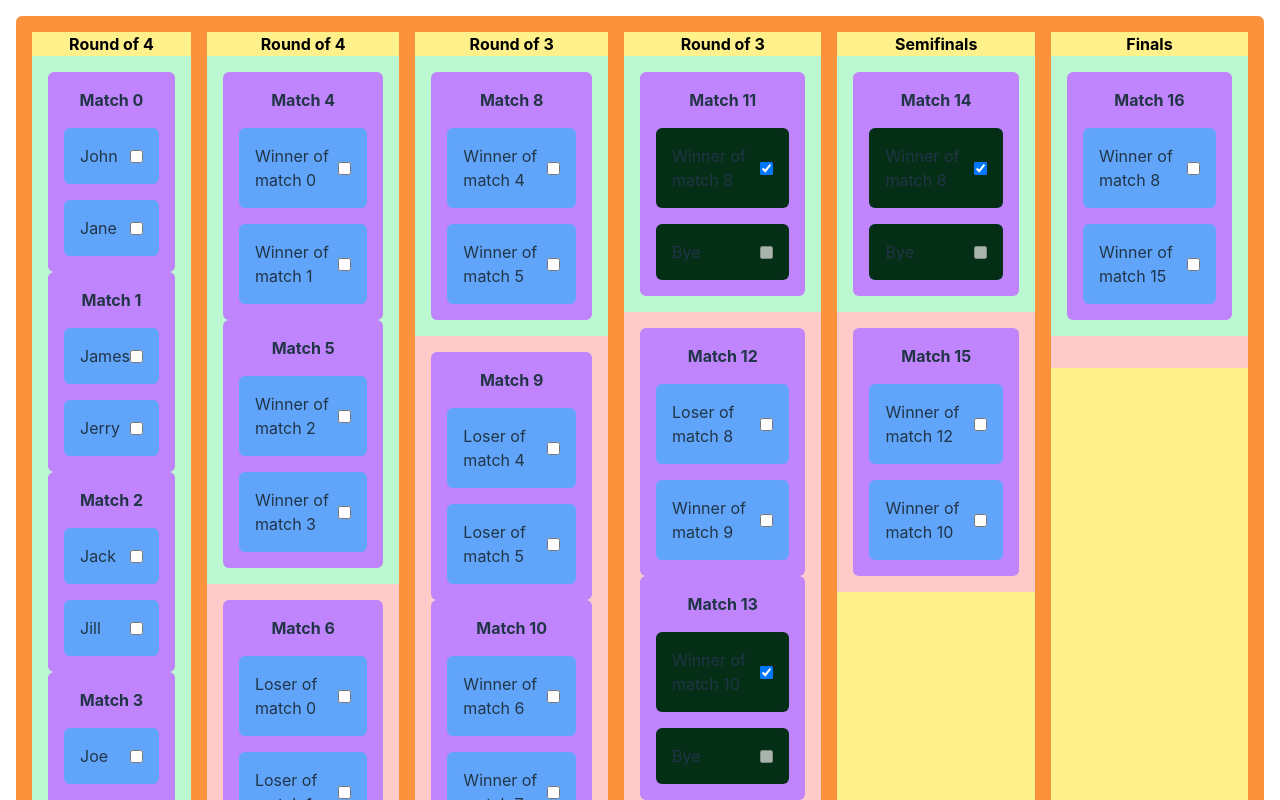
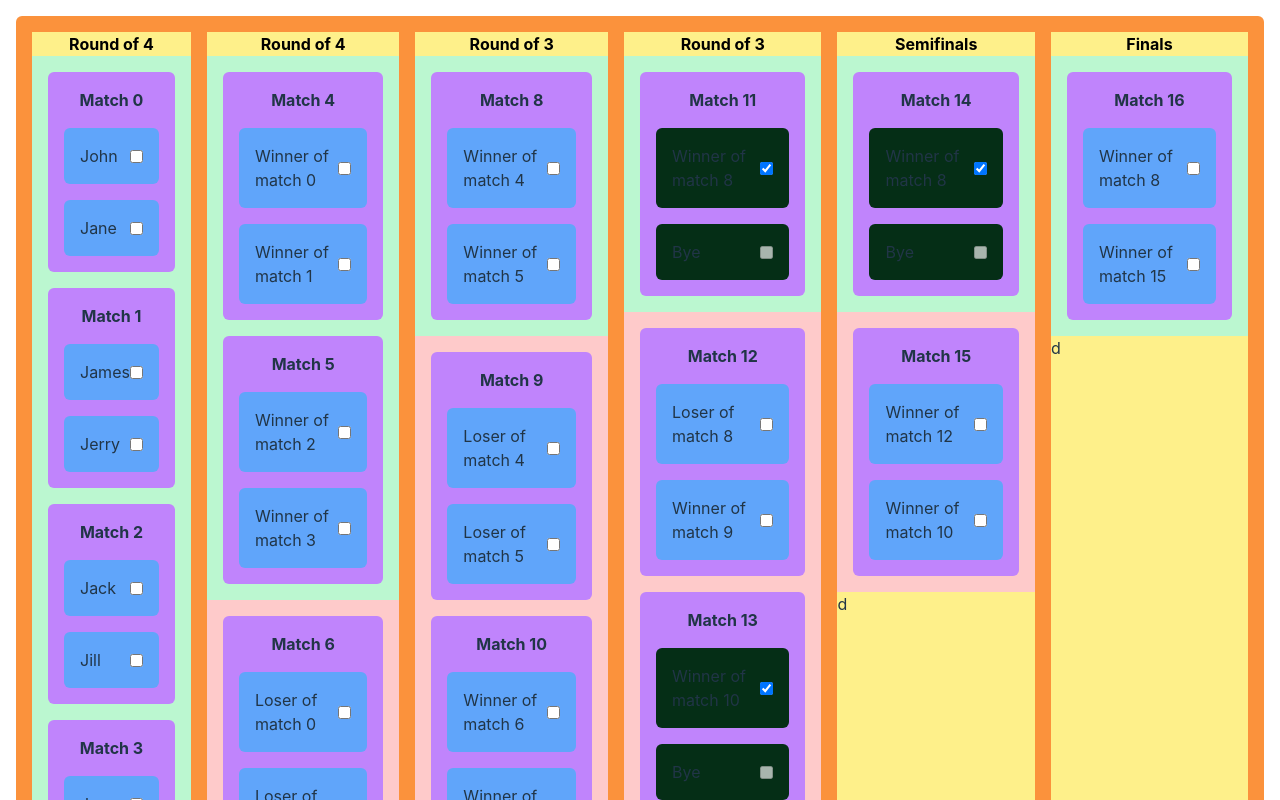
Before and after one commit to yusefwilson/BracketBuddy, a React (Vite) app in the folder src-react/: page / in a window 1280 px wide. Shown: the top 800 px of the page. Built offline with nearby package versions, Linux system fonts and the light colour scheme.

Commit message:
Start adding state-based refresh for bracket
Completely broken right now. Also need to look into a better solution than static Match.id

```diff
--- a/src-react/src/components/App.tsx
+++ b/src-react/src/components/App.tsx
@@ -1,5 +1,7 @@
 import { Bracket, Round, Match, Gender, Hand, AgeGroup } from '../types';
 import BracketView from './BracketView';
+
+import { useState } from 'react';
 
 export default function App() {
 
@@ -118,9 +120,33 @@ export default function App() {
 
   const bracket = generateBracket(Gender.Mixed, AgeGroup.Senior, Hand.Left, 200, ['John', 'Jane', 'James', 'Jerry', 'Jack', 'Jill', 'Joe', 'Jenny']);
 
+  const [bracketState, setBracketState] = useState(bracket);
+
+  const updateMatch = (matchId: number, winner: number): void => {
+
+    const newBracketState = { ...bracketState };
+
+    for (let i = 0; i < newBracketState.rounds.length; i++) {
+      for (let j = 0; j < newBracketState.rounds[i].winnerSide.length; j++) {
+        if (newBracketState.rounds[i].winnerSide[j].id === matchId) {
+          newBracketState.rounds[i].winnerSide[j].winner = winner;
+          break;
+        }
+      }
+      for (let j = 0; j < newBracketState.rounds[i].loserSide.length; j++) {
+        if (newBracketState.rounds[i].loserSide[j].id === matchId) {
+          newBracketState.rounds[i].loserSide[j].winner = winner;
+          break;
+        }
+      }
+    }
+
+    setBracketState(newBracketState);
+  }
+
   return (
     <div className='p-4'>
-      <BracketView initialBracket={bracket} />
+      <BracketView initialBracket={bracket} updateMatch={updateMatch} />
     </div>
   )
 }
--- a/src-react/src/components/BracketView.tsx
+++ b/src-react/src/components/BracketView.tsx
@@ -1,30 +1,11 @@
-import { useState } from "react";
+import { Bracket } from '../types';
+import RoundView from './RoundView';
 
-import { Bracket, Match } from "../types";
-import RoundView from "./RoundView";
-
-export default function BracketView({ initialBracket }: { initialBracket: Bracket }) {
-
-  const [bracket, setBracket] = useState<Bracket>(initialBracket);
-
-  const updateMatch = (updatedMatch: Match) => {
-    setBracket(prevBracket => ({
-      ...prevBracket,
-      rounds: prevBracket.rounds.map(round => ({
-        ...round,
-        winnerSide: round.winnerSide.map(match =>
-          match === updatedMatch ? updatedMatch : match
-        ),
-        loserSide: round.loserSide.map(match =>
-          match === updatedMatch ? updatedMatch : match
-        ),
-      })),
-    }));
-  };
+export default function BracketView({ initialBracket, updateMatch }: { initialBracket: Bracket, updateMatch: (matchId: number, winner: number) => void }) {
 
   return (
     <div className='rounded-md bg-orange-400 p-4 flex flex-row gap-4'>
-      {initialBracket.rounds.map((round, i) => <RoundView key={i} round={round} />)}
+      {initialBracket.rounds.map((round, i) => <RoundView key={i} round={round} updateMatch={updateMatch} />)}
     </div>
   )
 }
--- a/src-react/src/components/MatchView.tsx
+++ b/src-react/src/components/MatchView.tsx
@@ -3,7 +3,7 @@ import { useState } from 'react';
 import WinnerCheckbox from './WinnerCheckbox';
 import { Match } from '../types';
 
-export default function MatchView({ match }: { match: Match }) {
+export default function MatchView({ match, updateMatch }: { match: Match, updateMatch: (matchId: number, winner: number) => void }) {
 
   const [winner, setWinner] = useState(match.winner || -1);
 
@@ -11,10 +11,12 @@ export default function MatchView({ match }: { match: Match }) {
     if (newWinner === winner) {
       setWinner(-1);
       match.winner = undefined;
+      updateMatch(match.id, -1);
     }
     else {
       setWinner(newWinner);
-      match.winner = newWinner;
+      match.winner = newWinner
+      updateMatch(match.id, newWinner);
     }
   }
 
--- a/src-react/src/components/RoundView.tsx
+++ b/src-react/src/components/RoundView.tsx
@@ -1,7 +1,7 @@
 import { Round } from '../types';
 import MatchView from './MatchView';
 
-export default function RoundView({ round }: { round: Round }) {
+export default function RoundView({ round, updateMatch }: { round: Round, updateMatch: (matchId: number, winner: number) => void }) {
 
   const roundToRoundName = (round: Round) => {
 
@@ -22,15 +22,19 @@ export default function RoundView({ round }: { round: Round }) {
 
   return (
     <div className='flex flex-col bg-yellow-200'>
+
       <h2 className='text-black text-center font-bold'>{bracketName}</h2>
-      <div className='flex flex-col bg-green-200 p-4'>
-        {round.winnerSide.map((match, i) => <MatchView key={i} match={match} />)}
+
+      <div className='flex flex-col bg-green-200 p-4 gap-4'>
+        {round.winnerSide.map((match, i) => <MatchView key={i} match={match} updateMatch={updateMatch} />)}
       </div>
-      {round.loserSide &&
-        <div className='flex flex-col bg-red-200 p-4'>
-          {round.loserSide.map((match, i) => <MatchView key={i} match={match} />)}
+
+      {round.loserSide.length !== 0 &&
+        <div className='flex flex-col bg-red-200 p-4 gap-4'>
+          {round.loserSide.map((match, i) => <MatchView key={i} match={match} updateMatch={updateMatch} />)}
         </div>
       }
+      d
     </div>
   )
 }
```
